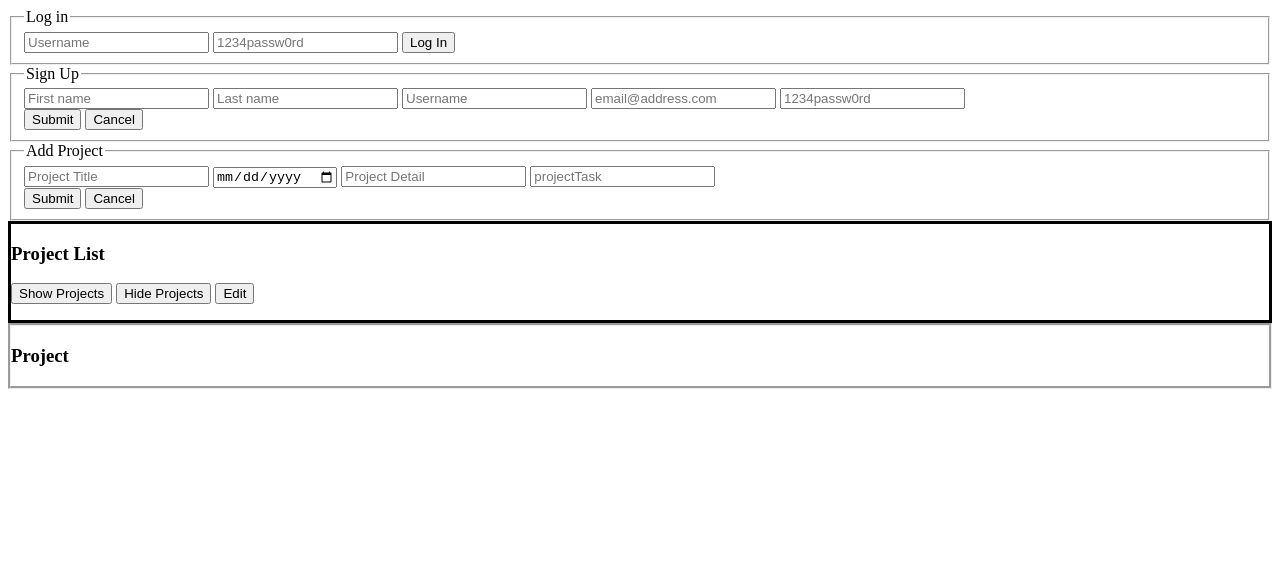
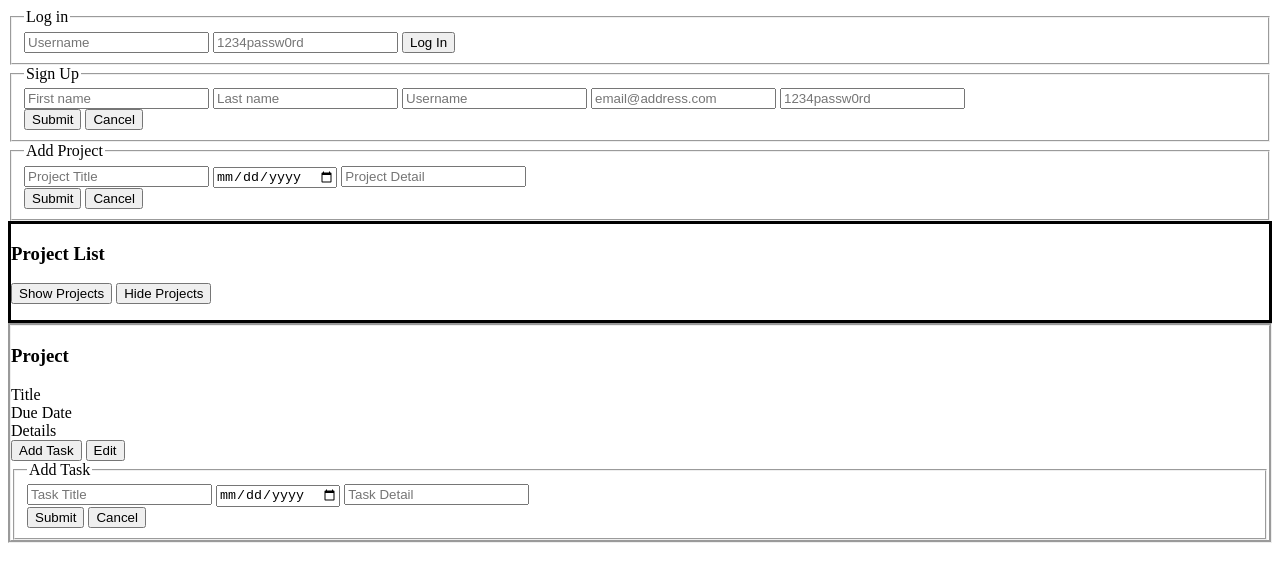
Before and after one commit to Benilyn/listmo-server, a website: page public/index.html in a window 1280 px wide. Drawn offline with nearby package versions, Linux system fonts and the light colour scheme.

Commit message:
added div#project-info and #add-task-form

```diff
--- a/public/index.html
+++ b/public/index.html
@@ -41,7 +41,6 @@
 				<input type="text" name="projectTitle" placeholder="Project Title">
 				<input type="date" name="projectDueDate" placeholder="Project due date">
 				<input type="text" name="projectDetail" placeholder="Project Detail">
-				<input type="test" name="projectTask" placeholder="projectTask">
 				<div id="addproject-buttons">
 					<button type="button" id="submit-addproject">Submit</button>
 					<button type="button" id="cancel-addproject">Cancel</button>
@@ -54,15 +53,31 @@
 		<h3>Project List</h3>
 		<button id="display-projects">Show Projects</button>
 		<button id="hide-projects">Hide Projects</button>
-		<button id="edit-projects">Edit</button>
 		<ul id="projectlist">
 		</ul>
 	</div> <!-- #rojectlist-page -->
 
 	<div id="project-page" style="border:groove">
-		<h3>Project</h3>
-		<div id="projectinfo">
+		<h3> Project</h3>
+		<div id="project-info">
+			<span class="project-title">Title</span><br>
+			<span class="project-duedate">Due Date</span><br>
+			<span class="project-detail">Details</span><br>
 		</div>
+		<button id="add-project-task">Add Task</button>
+		<button id="edit-project">Edit</button>
+		<form id="add-task-form" class="">
+			<fieldset name="add-task-info">
+				<legend>Add Task</legend>
+				<input type="text" name="taskTitle" placeholder="Task Title">
+				<input type="date" name="taskDueDate" placeholder="Task due date">
+				<input type="text" name="taskDetail" placeholder="Task Detail">
+				<div id="add-task-buttons">
+					<button type="button" id="submit-addtask">Submit</button>
+					<button type="button" id="cancel-addtask">Cancel</button>
+				</div>
+			</fieldset>
+		</form> <!-- #add-task-form -->
 	</div> <!-- #rojectlist-page -->
 
 	<script src="https://code.jquery.com/jquery-3.1.0.js"></script>
```
